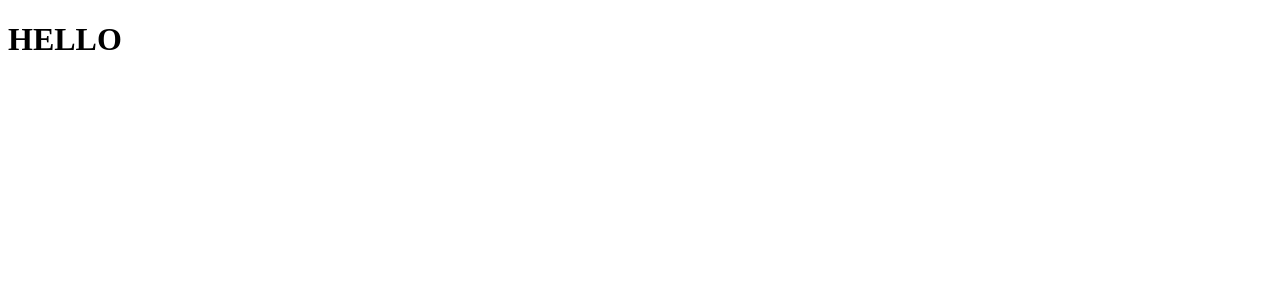
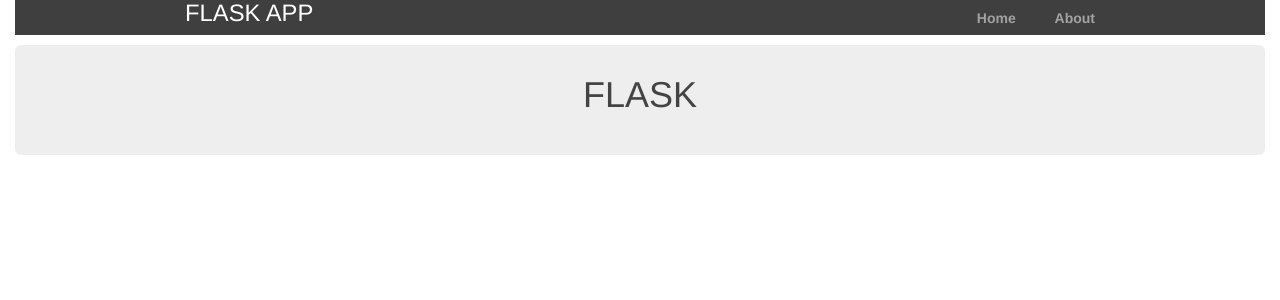
Before and after one commit to Collins33/cp-git--exercise, a Flask app: page / in a window 1280 px wide. Before the commit the part shown is almost empty. Shown: the top 300 px of the page. Run offline with Flask 2, Linux system fonts and the light colour scheme; some libraries are stand-ins or nearby versions.

Commit message:
I have added the links to other templates and the link to css

```diff
--- /dev/null
+++ b/Flask/app/static/css/main.css
@@ -0,0 +1,81 @@
+body {
+    margin: 0;
+    padding: 0;
+    font-family: "Helvetica Neue", Helvetica, Arial, sans-serif;
+    color: #444;
+  }
+
+  /*
+   * Create dark grey header with a white logo
+   */
+
+  header {
+    background-color: #2B2B2B;
+    height: 35px;
+    width: 100%;
+    opacity: .9;
+    margin-bottom: 10px;
+  }
+
+  header h1.logo {
+    margin: 0;
+    font-size: 1.7em;
+    color: #fff;
+    text-transform: uppercase;
+    float: left;
+  }
+
+  header h1.logo:hover {
+    color: #fff;
+    text-decoration: none;
+  }
+
+  /*
+   * Center the body content
+   */
+
+  .container {
+    width: 940px;
+    margin: 0 auto;
+  }
+
+  div.jumbo {
+    padding: 10px 0 30px 0;
+    background-color: #eeeeee;
+    -webkit-border-radius: 6px;
+       -moz-border-radius: 6px;
+            border-radius: 6px;
+  }
+
+  h2 {
+    font-size: 3em;
+    margin-top: 40px;
+    text-align: center;
+    letter-spacing: -2px;
+  }
+
+  h3 {
+    font-size: 1.7em;
+    font-weight: 100;
+    margin-top: 30px;
+    text-align: center;
+    letter-spacing: -1px;
+    color: #999;
+  }
+.menu {
+    float: right;
+    margin-top: 8px;
+  }
+
+  .menu li {
+    display: inline;
+  }
+
+  .menu li + li {
+    margin-left: 35px;
+  }
+
+  .menu li a {
+    color: #999;
+    text-decoration: none;
+  }
--- /dev/null
+++ b/Flask/app/templates/base.html
@@ -0,0 +1,31 @@
+<!DOCTYPE html>
+<html lang="en">
+<head>
+    <meta charset="UTF-8">
+    <meta name="viewport" content="width=device-width, initial-scale=1.0">
+    <meta http-equiv="X-UA-Compatible" content="ie=edge">
+    <!-- Bootstrap core CSS -->
+    <link href="https://maxcdn.bootstrapcdn.com/bootstrap/3.3.7/css/bootstrap.min.css" rel="stylesheet">
+    <link rel="stylesheet" href="{{ url_for('static', filename='css/main.css') }}">
+    <title>FLASK APP</title>
+</head>
+<body>
+    <div class="container-fluid">
+            <header>
+                    <div class="container">
+                      <h1 class="logo">Flask App</h1>
+                      <strong><nav>
+                        <ul class="menu">
+                          <li><a href="/">Home</a></li>
+                          <li><a href="/about">About</a></li>
+                        </ul>
+                      </nav></strong>
+                    </div>
+                  </header>
+        {% block content%}
+
+        {% endblock%}
+    </div>
+
+</body>
+</html>
--- a/Flask/app/templates/index.html
+++ b/Flask/app/templates/index.html
@@ -1,12 +1,6 @@
-<!DOCTYPE html>
-<html lang="en">
-<head>
-    <meta charset="UTF-8">
-    <meta name="viewport" content="width=device-width, initial-scale=1.0">
-    <meta http-equiv="X-UA-Compatible" content="ie=edge">
-    <title>Document</title>
-</head>
-<body>
-    <h1>HELLO</h1>
-</body>
-</html>
+{% extends "base.html"%}
+{%block content%}
+<div class="jumbo">
+    <h1 class="text-center">FLASK</h1>
+</div>
+{%endblock%}
--- a/Flask/app/views.py
+++ b/Flask/app/views.py
@@ -1,8 +1,18 @@
 #contains all the routes and the functions to render html
 
-from app import app
-from flask import render_template
+from flask import Flask,render_template
+#create instance of flask class
+app=Flask(__name__)
 
 @app.route('/')
 def index():
     return render_template("index.html")
+
+@app.route('/about')
+def about():
+    return render_template("about.html")
+
+
+
+if __name__ == '__main__':
+  app.run(debug=True)
```
Also changed, not shown: Flask/app/templates/about.html (added, +10 -0 lines), Flask/app/templates/navbar.html (added, +30 -0 lines).
